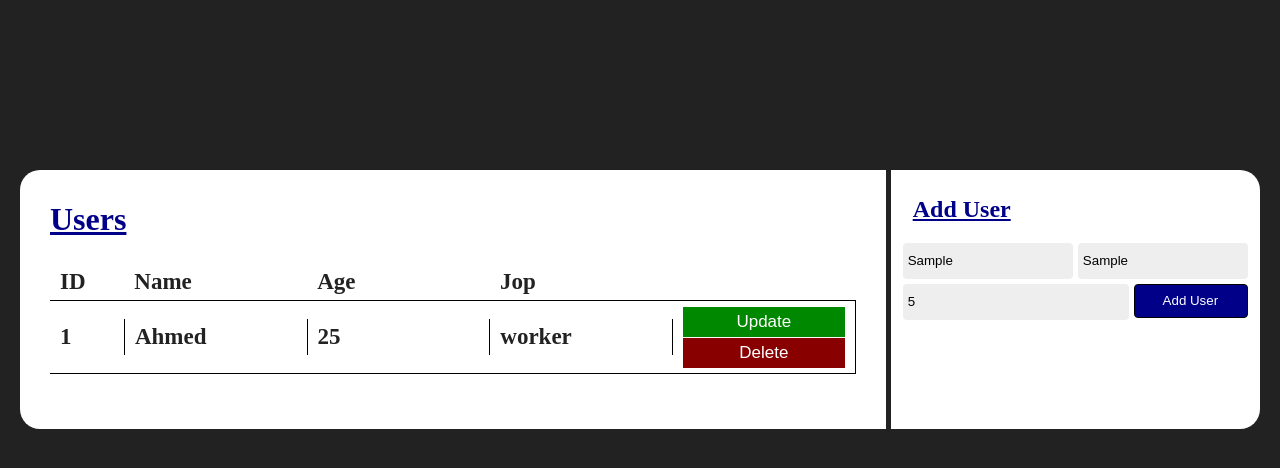
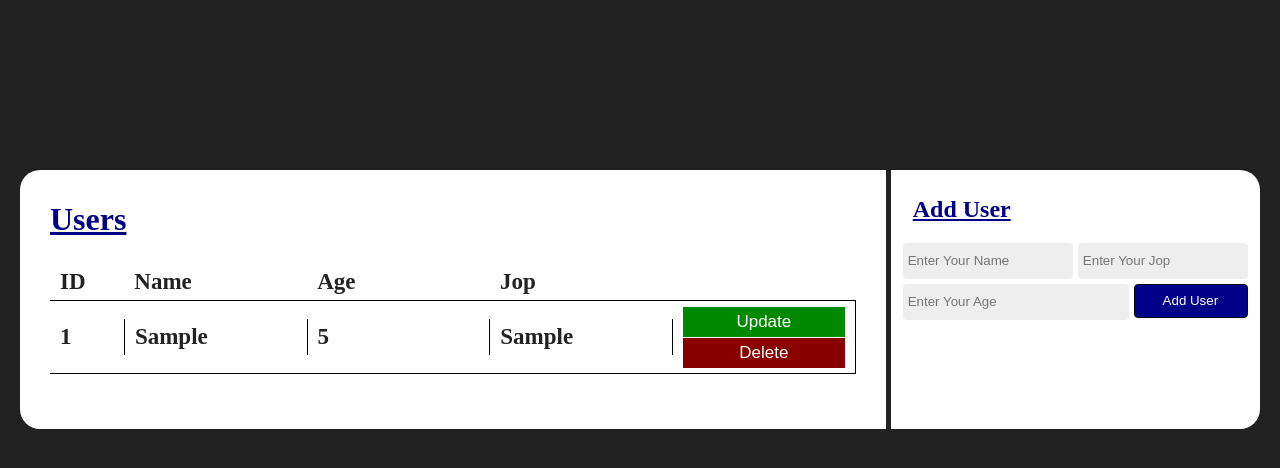
Before and after one commit to saeedmhmoud100/CRUD-APP-With-React-v2, a React (Create React App) app: page / in a window 1280 px wide. Both pictures are taken after typing "Sample", "Sample", "5" into the empty fields and a click on the input "Add User". Shown: the top 468 px of the page. Built offline with nearby package versions, Linux system fonts and the light colour scheme.

Commit message:
created add new user

```diff
--- a/src/App.js
+++ b/src/App.js
@@ -1,7 +1,22 @@
+import React, { Component } from "react";
 import "./App.css";
 import AddUser from "./Components/Adduser";
 import ShowUsers from "./Components/Showusers";
-function App() {
+
+class App extends Component {
+  state = {
+    users: []
+  };
+
+  AddUser(user) {
+    user.id = this.state.users.length;
+    user.id++;
+    let users = [...this.state.users, user];
+    this.setState({
+      users: users
+    });
+  }
+  render() {
     return (
       <div className="app">
         <div className="container">
@@ -17,12 +32,26 @@
                 <button>Delete</button>
               </div>
             </div>
-          <ShowUsers />
+            {this.state.users.length > 0
+              ? this.state.users.map(user =>
+                  <ShowUsers user={user} key={user.id} />
+                )
+              : <h2
+                  style={{
+                    textAlign: "center",
+                    marginTop: "40px",
+                    fontSize: "29px",
+                    color: "#008"
+                  }}
+                >
+                  "You Don't Have Any User Yet"
+                </h2>}
           </div>
         </div>
-      <AddUser />
+        <AddUser state={this.state} AddUser={this.AddUser.bind(this)} />
       </div>
     );
   }
+}
 
 export default App;
--- a/src/Components/Adduser.js
+++ b/src/Components/Adduser.js
@@ -1,19 +1,50 @@
 import React from "react";
-const handleSubmmit = e => {
-  e.preventDefault();
-  console.log("Add User");
-};
-const AddUser = _ => {
+
+const AddUser = props => {
+  let state = {
+    name: "",
+    age: 0,
+    jop: ""
+  };
+
+  const handleChange = e => {
+    state[e.target.id] = e.target.value;
+  };
+
+  const handleSubmmit = e => {
+    e.preventDefault();
+    if (state.name && state.jop) {
+      props.AddUser(state);
+      state = ["", 0, ""];
+      e.target.reset();
+    }
+  };
+
   return (
     <div className="add-form">
       <h2>Add User</h2>
       <form onSubmit={e => handleSubmmit(e)}>
         <div>
-          <input type="text" placeholder="Enter Your Name" />
-          <input type="text" placeholder="Enter Your Jop" />
+          <input
+            type="text"
+            placeholder="Enter Your Name"
+            id="name"
+            onChange={handleChange}
+          />
+          <input
+            type="text"
+            placeholder="Enter Your Jop"
+            id="jop"
+            onChange={handleChange}
+          />
         </div>
         <div>
-          <input type={"number"} placeholder="Enter Your Age" />
+          <input
+            type={"number"}
+            placeholder="Enter Your Age"
+            id="age"
+            onChange={handleChange}
+          />
           <input type="submit" value="Add User" />
         </div>
       </form>
--- a/src/Components/Showusers.js
+++ b/src/Components/Showusers.js
@@ -2,15 +2,22 @@
 import UpdateUser from "./UpdateUser";
 import DeleteUser from "./DeleteUser";
 
-class ShowUsers extends React.Component {
-  render() {
+export default function ShowUsers(props)  {
     return (
       <Fragment>
         <div className="user">
-          <div className="id">1</div>
-          <div className="name">Ahmed</div>
-          <div className="age">25</div>
-          <div className="jop">worker</div>
+          <div className="id">
+            {props.user.id}
+          </div>
+          <div className="name">
+            {props.user.name}
+          </div>
+          <div className="age">
+            {props.user.age}
+          </div>
+          <div className="jop">
+            {props.user.jop}
+          </div>
           <div style={{ display: "flex", flexDirection: "column" }}>
             <button onClick={UpdateUser}>Update</button>
             <button onClick={DeleteUser}>Delete</button>
@@ -18,7 +25,4 @@
         </div>
       </Fragment>
     );
-  }
 }
-
-export default ShowUsers;
```
Lines whose indentation alone changed are shown as unchanged.
